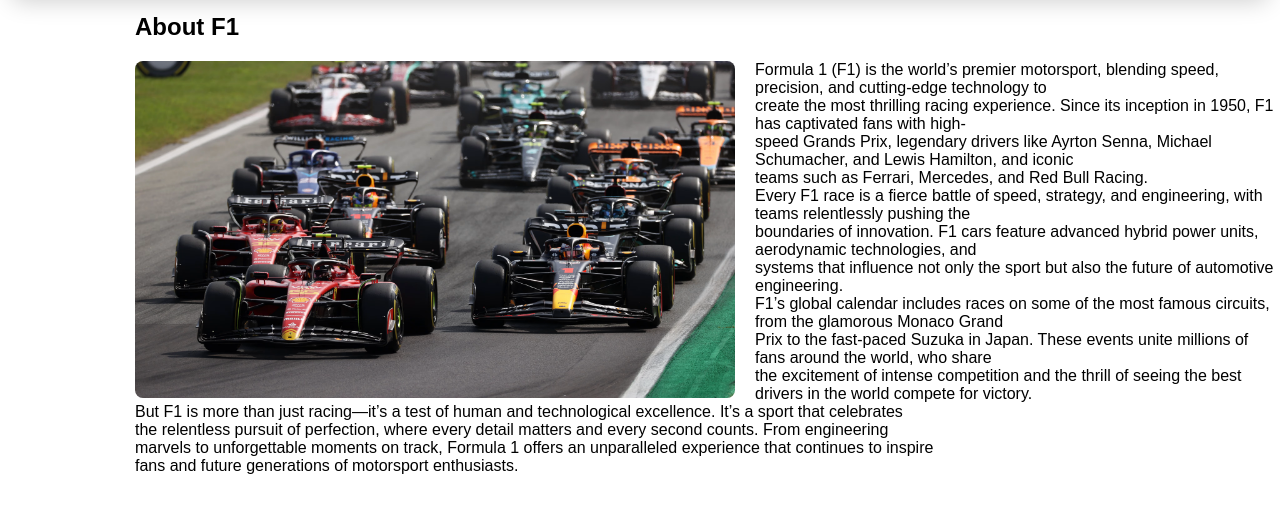
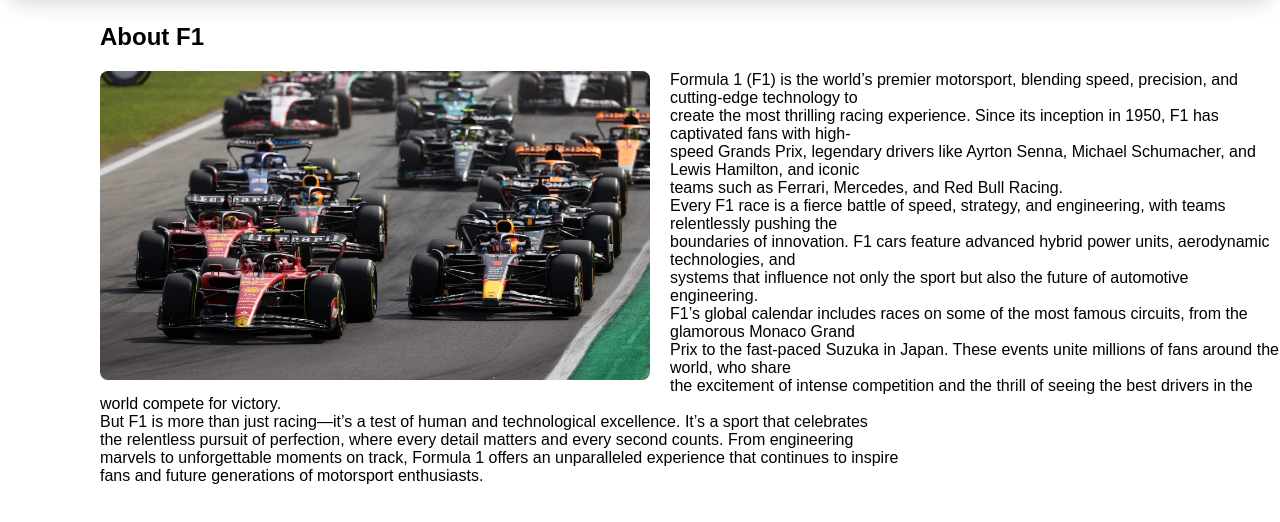
Before and after one commit to MakharashviliBeqa/Project-F1, a plain HTML site: page index.html in a window 1280 px wide. Shown: the part 86-608 px from the top of the page. Drawn offline with Linux system fonts and the light colour scheme.

Commit message:
optimized for laptop screen

```diff
--- a/Css/style.css
+++ b/Css/style.css
@@ -41,7 +41,7 @@
 }
 
 .F1_cars{
-    width: 600px;
+    width: 550px;
     height: 50%;
     border-radius: 8px;
     float: left;
@@ -49,7 +49,7 @@
 }
 
 .Section{
-    margin-top: 12px;
-    margin-left: 135px;
+    margin-top: 30px;
+    margin-left: 100px;
     font-family: "Play", sans-serif;
 }
```
